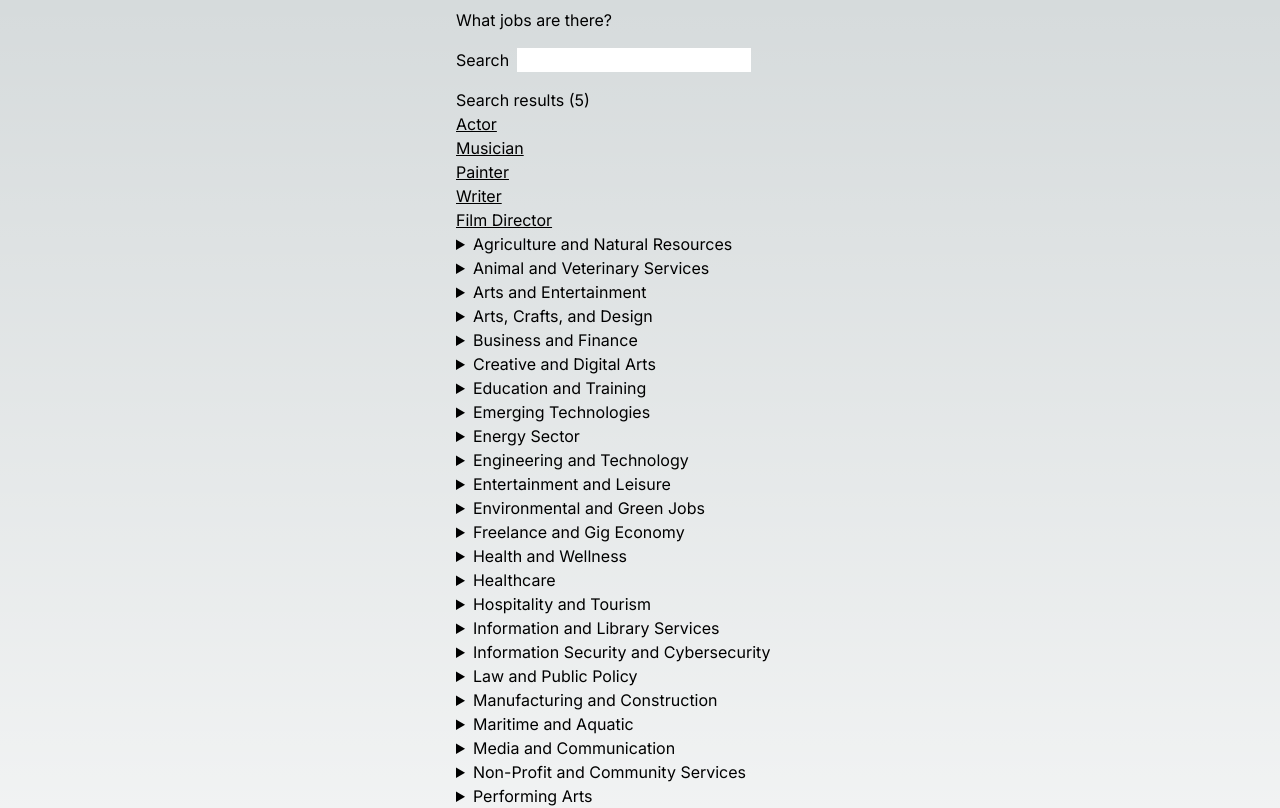
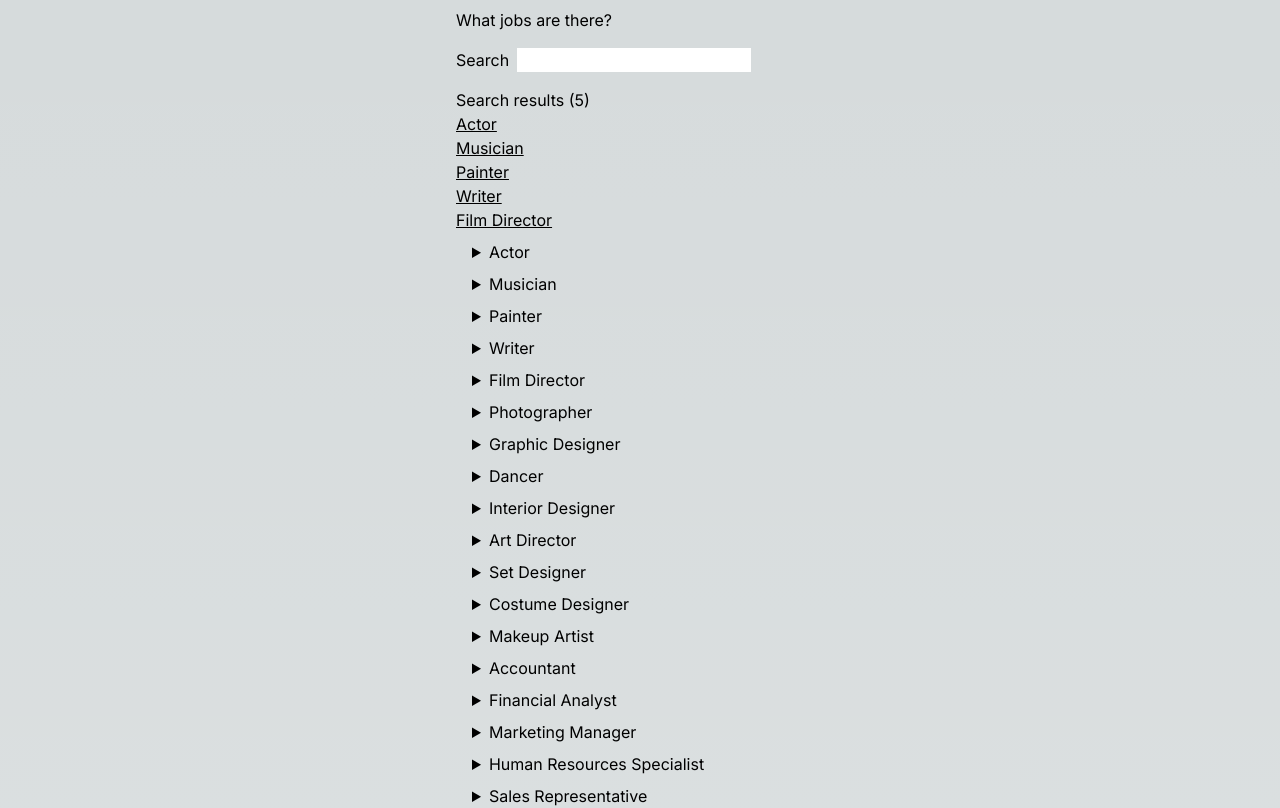
Before and after one commit to campbellgoe/job-knowledge, a Next.js app: page / in a window 1280 px wide. Shown: the top 808 px of the page. Built offline with nearby package versions, Linux system fonts and the light colour scheme.

Commit message:
update website to not break by category for easier search

```diff
--- a/app/page.tsx
+++ b/app/page.tsx
@@ -1,33 +1,11 @@
 'use client'
-import { useEffect, useMemo, useState } from 'react'
+import { Fragment, useEffect, useMemo, useState } from 'react'
 import jobList from '@/data/jobList'
 import Fuse from 'fuse.js'
 import Link from 'next/link'
 import {/* useRouter, */useParams } from "next/navigation";
 
 export default function Home() {
-  const obj = jobList.reduce((acc: any[], {Profession, Category, Description}) => {
-    const catIndex = acc.findIndex(([cat]) => cat === Category)
-    if(catIndex != -1){
-      // category found
-      return acc.map(([cat, professions]) => cat === Category ? [cat, [...professions, { Profession, Category, Description}]] : [cat, professions])
-    }
-    // new category
-    return [...acc, [Category, [{Profession, Category, Description}]]]
-  }, []).sort((a: any, b: any) => {
-    const nameA = a[0].toUpperCase(); // ignore upper and lowercase
-    const nameB = b[0].toUpperCase(); // ignore upper and lowercase
-    if (nameA < nameB) {
-      return -1;
-    }
-    if (nameA > nameB) {
-      return 1;
-    }
-
-    // names must be equal
-    return 0;
-  })
-
   const fuse = useMemo(() => new Fuse(jobList, {
     keys: ['Profession']
   }), [])
@@ -55,15 +33,13 @@ export default function Home() {
   <h2>Search results ({results.length})</h2>{results.map(({ refIndex, item }: any) => {
     return <div key={refIndex}><Link href={`/#${item.Profession}`}>{item.Profession}</Link></div>
   })}
-    {obj.map(([Category, professions]) => <details key={Category}>
-    <summary>{Category}</summary>
-    {professions.map(({Profession, Description}: any) => {
-      return <details key={Profession} id={Profession} className="ml-4 mb-2">
+    {jobList.map(({Category, Profession, Description}) => <Fragment key={Profession}>
+    <details id={Profession} className="ml-4 my-2">
         <summary>{Profession}</summary>
-        <pre className="whitespace-pre-wrap max-w-full">{Description.split('**').map((item: any, index: number) => index %2 == 1 ? <strong key={item}>{item}</strong> : item)}</pre>
+        <p>Category: <span className="font-bold">{Category}</span></p>
+        <pre className="whitespace-pre-wrap max-w-full">{Description.split(Profession).join(`**${Profession}**`).split('**').map((item: any, index: number) => index %2 == 1 ? <strong key={item}>{item}</strong> : item)}</pre>
         </details>
-    })}
-  </details>)}
+  </Fragment>)}
   <div className="mt-4">Made by <Link href="https://georgecampbell.co.uk" target="_blank">George Campbell</Link></div>
   </main>
 }
```
